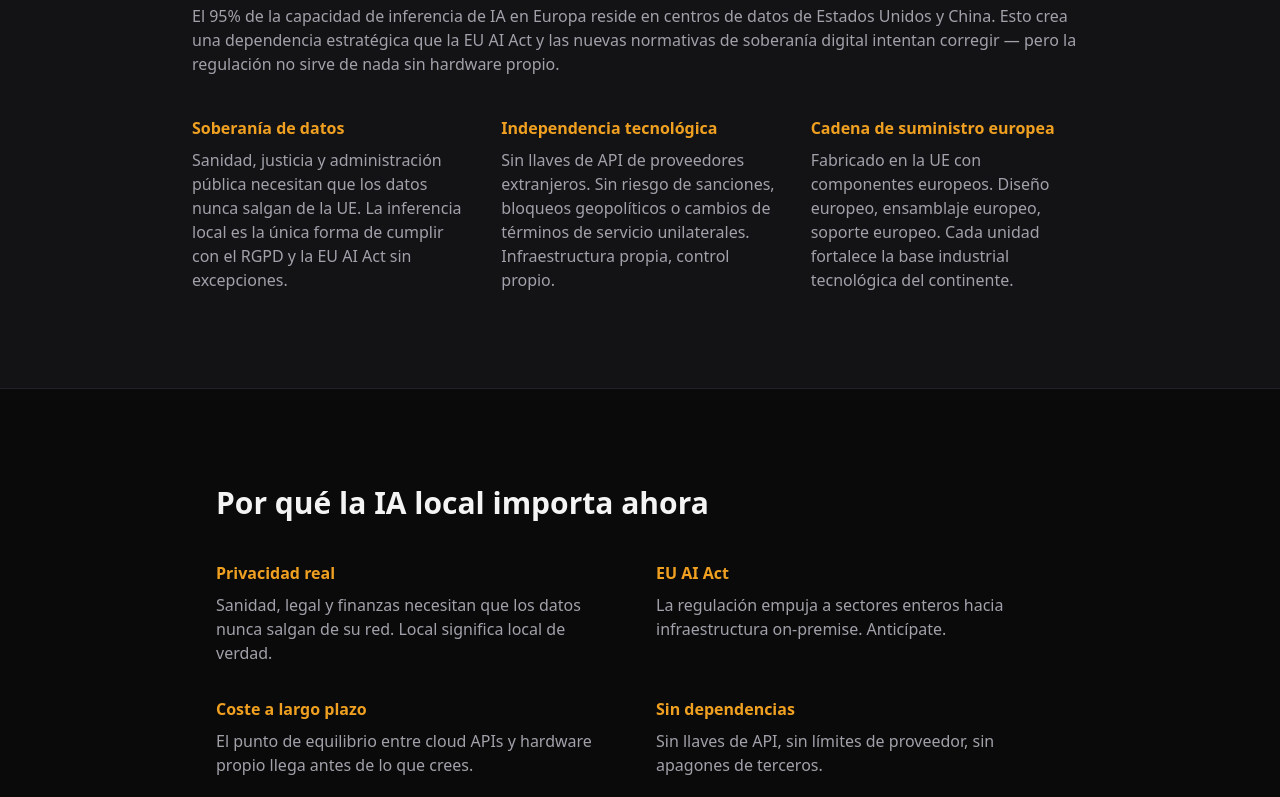
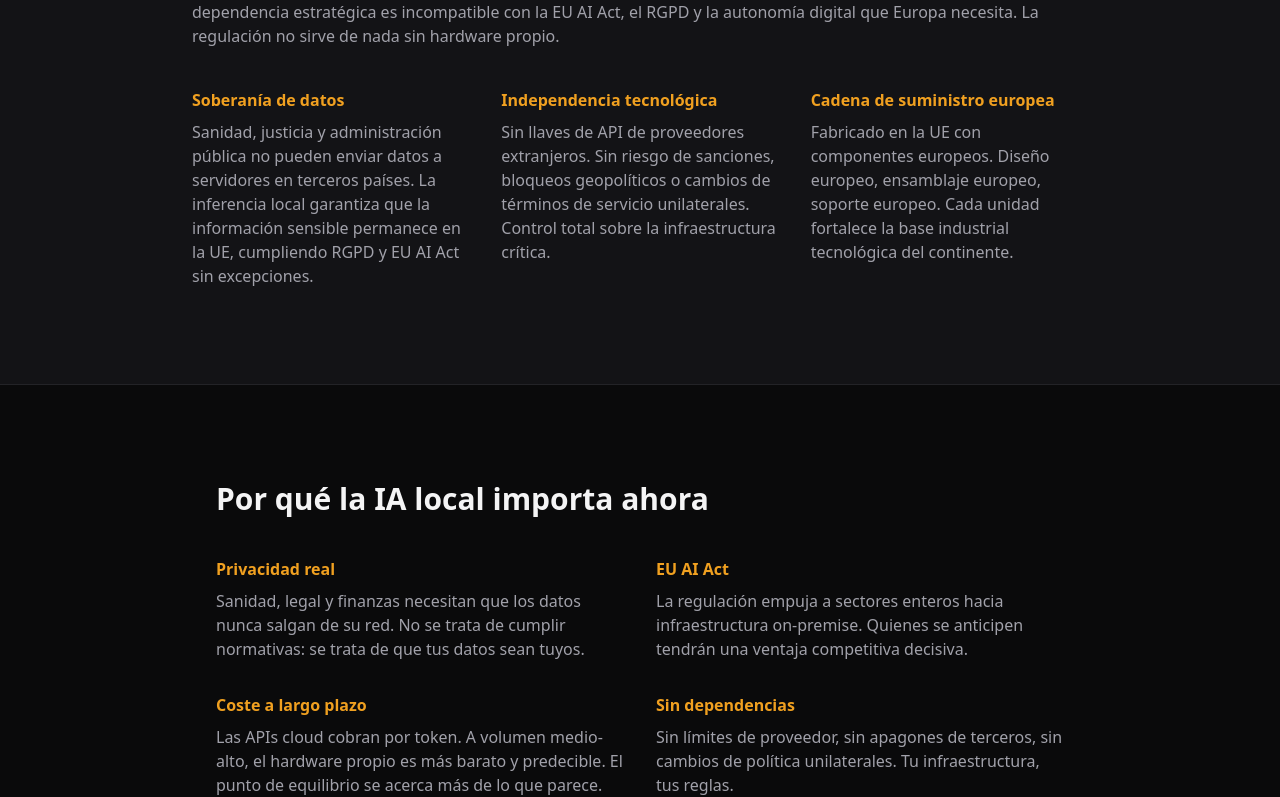
Before and after one commit to PovedaAqui/sovereign-ai-landing, a Next.js app: page / in a window 1280 px wide. Shown: the part 1270-2067 px from the top of the page. Built offline with nearby package versions, Linux system fonts and the light colour scheme.

Commit message:
Refine copy: tighter prose, clearer value propositions, proper UTF-8
- Hero: shorter, punchier
- Soberanía: stronger EU sovereignty framing
- Problema: more concrete, less generic
- Form labels: proper UTF-8 instead of HTML entities
- Footer: proper UTF-8

```diff
--- a/src/app/page.tsx
+++ b/src/app/page.tsx
@@ -19,9 +19,8 @@ export default function Home() {
           La IA que Europa necesita, construida en Europa
         </h1>
         <p className="mt-6 max-w-xl text-lg text-[var(--color-text-muted)]">
-          Sovereign AI es un mini-PC diseñado y fabricado en la UE, basado en
-          AMD Strix Halo con 128&nbsp;GB de memoria unificada. Procesamiento de
-          IA local sin depender de infraestructura cloud extranjera.
+          Un mini-PC diseñado y fabricado en la UE con AMD Strix Halo y 128&nbsp;GB de memoria unificada.
+          Procesamiento de IA local, sin depender de infraestructura cloud extranjera.
         </p>
 
         <div className="mt-10 w-full max-w-2xl">
@@ -57,11 +56,9 @@ export default function Home() {
             Europa depende de infraestructura de IA extranjera
           </h2>
           <p className="mt-4 text-[var(--color-text-muted)]">
-            El 95% de la capacidad de inferencia de IA en Europa reside en
-            centros de datos de Estados Unidos y China. Esto crea una
-            dependencia estratégica que la EU AI Act y las nuevas normativas de
-            soberanía digital intentan corregir — pero la regulación no sirve de
-            nada sin hardware propio.
+            El 95% de la capacidad de inferencia de IA en Europa reside en centros de datos de Estados Unidos y China.
+            Esta dependencia estratégica es incompatible con la EU AI Act, el RGPD y la autonomía digital que Europa necesita.
+            La regulación no sirve de nada sin hardware propio.
           </p>
           <div className="mt-10 grid gap-8 sm:grid-cols-3">
             <div>
@@ -69,9 +66,8 @@ export default function Home() {
                 Soberanía de datos
               </h3>
               <p className="mt-2 text-[var(--color-text-muted)]">
-                Sanidad, justicia y administración pública necesitan que los
-                datos nunca salgan de la UE. La inferencia local es la única
-                forma de cumplir con el RGPD y la EU AI Act sin excepciones.
+                Sanidad, justicia y administración pública no pueden enviar datos a servidores en terceros países.
+                La inferencia local garantiza que la información sensible permanece en la UE, cumpliendo RGPD y EU AI Act sin excepciones.
               </p>
             </div>
             <div>
@@ -79,9 +75,8 @@ export default function Home() {
                 Independencia tecnológica
               </h3>
               <p className="mt-2 text-[var(--color-text-muted)]">
-                Sin llaves de API de proveedores extranjeros. Sin riesgo de
-                sanciones, bloqueos geopolíticos o cambios de términos de
-                servicio unilaterales. Infraestructura propia, control propio.
+                Sin llaves de API de proveedores extranjeros. Sin riesgo de sanciones, bloqueos geopolíticos o cambios de términos de servicio unilaterales.
+                Control total sobre la infraestructura crítica.
               </p>
             </div>
             <div>
@@ -89,9 +84,8 @@ export default function Home() {
                 Cadena de suministro europea
               </h3>
               <p className="mt-2 text-[var(--color-text-muted)]">
-                Fabricado en la UE con componentes europeos. Diseño europeo,
-                ensamblaje europeo, soporte europeo. Cada unidad fortalece la
-                base industrial tecnológica del continente.
+                Fabricado en la UE con componentes europeos. Diseño europeo, ensamblaje europeo, soporte europeo.
+                Cada unidad fortalece la base industrial tecnológica del continente.
               </p>
             </div>
           </div>
@@ -109,8 +103,8 @@ export default function Home() {
               Privacidad real
             </h3>
             <p className="mt-2 text-[var(--color-text-muted)]">
-              Sanidad, legal y finanzas necesitan que los datos nunca salgan de
-              su red. Local significa local de verdad.
+              Sanidad, legal y finanzas necesitan que los datos nunca salgan de su red.
+              No se trata de cumplir normativas: se trata de que tus datos sean tuyos.
             </p>
           </div>
           <div>
@@ -118,8 +112,8 @@ export default function Home() {
               EU AI Act
             </h3>
             <p className="mt-2 text-[var(--color-text-muted)]">
-              La regulación empuja a sectores enteros hacia infraestructura
-              on-premise. Antic&iacute;pate.
+              La regulación empuja a sectores enteros hacia infraestructura on-premise.
+              Quienes se anticipen tendrán una ventaja competitiva decisiva.
             </p>
           </div>
           <div>
@@ -127,8 +121,8 @@ export default function Home() {
               Coste a largo plazo
             </h3>
             <p className="mt-2 text-[var(--color-text-muted)]">
-              El punto de equilibrio entre cloud APIs y hardware propio llega
-              antes de lo que crees.
+              Las APIs cloud cobran por token. A volumen medio-alto, el hardware propio es más barato y predecible.
+              El punto de equilibrio se acerca más de lo que parece.
             </p>
           </div>
           <div>
@@ -136,8 +130,8 @@ export default function Home() {
               Sin dependencias
             </h3>
             <p className="mt-2 text-[var(--color-text-muted)]">
-              Sin llaves de API, sin límites de proveedor, sin apagones de
-              terceros.
+              Sin límites de proveedor, sin apagones de terceros, sin cambios de política unilaterales.
+              Tu infraestructura, tus reglas.
             </p>
           </div>
         </div>
@@ -177,9 +171,8 @@ export default function Home() {
         <div className="mx-auto max-w-4xl">
           <h2 className="text-2xl font-bold sm:text-3xl">Rendimiento con modelos locales</h2>
           <p className="mt-3 text-[var(--color-text-muted)]">
-            Con 128 GB de memoria unificada, el Strix Halo puede cargar modelos
-            grandes de IA completos en memoria sin swap. Estos son los tiempos de
-            inferencia reales estimados con cuantización Q4:
+            Con 128 GB de memoria unificada, el Strix Halo puede cargar modelos grandes de IA completos en memoria sin swap.
+            Estos son los tiempos de inferencia estimados con cuantización Q4:
           </p>
           <div className="mt-10 overflow-x-auto">
             <table className="w-full border-collapse text-left text-sm">
@@ -227,8 +220,8 @@ export default function Home() {
           Meta de producción
         </h2>
         <p className="mt-3 text-[var(--color-text-muted)]">
-          Necesitamos {GOAL_UNITS} reservas para arrancar la primera serie de
-          fabricación. Registro gratuito — sin dep&oacute;sito, sin compromiso.
+          Necesitamos {GOAL_UNITS} reservas para arrancar la primera serie de fabricación.
+          Registro gratuito — sin depósito, sin compromiso.
         </p>
 
         <div className="mt-8">
@@ -254,7 +247,7 @@ export default function Home() {
       <ReservationForm />
 
       <footer className="px-6 py-12 text-center text-sm text-[var(--color-text-muted)]">
-        <p>Sovereign AI — dise&ntilde;ado y fabricado en la UE. Hardware europeo para soberanía digital europea.</p>
+        <p>Sovereign AI — diseñado y fabricado en la UE. Hardware europeo para soberanía digital europea.</p>
       </footer>
     </main>
   );
@@ -326,8 +319,8 @@ function ReservationForm() {
       <div className="mx-auto max-w-md">
         <h2 className="text-2xl font-bold sm:text-3xl">Reserva la tuya</h2>
         <p className="mt-3 text-[var(--color-text-muted)]">
-          Registro gratuito. Sin dep&oacute;sito, sin compromiso. Solo
-          necesitamos {GOAL_UNITS} reservas para arrancar la producci&oacute;n.
+          Registro gratuito. Sin depósito, sin compromiso. Solo
+          necesitamos {GOAL_UNITS} reservas para arrancar la producción.
         </p>
 
         <form onSubmit={handleSubmit} className="mt-8 space-y-5">
@@ -361,7 +354,7 @@ function ReservationForm() {
 
           <div>
             <label htmlFor="country" className="block text-sm font-medium">
-              Pa&iacute;s
+              País
             </label>
             <input
               id="country"
@@ -398,7 +391,7 @@ function ReservationForm() {
               className="mt-1 h-5 w-5 shrink-0 accent-[var(--color-accent)]"
             />
             <label htmlFor="consent" className="text-sm text-[var(--color-text-muted)]">
-              Acepto la pol&iacute;tica de privacidad y los t&eacute;rminos
+              Acepto la política de privacidad y los términos
               de la reserva.
             </label>
           </div>
```
